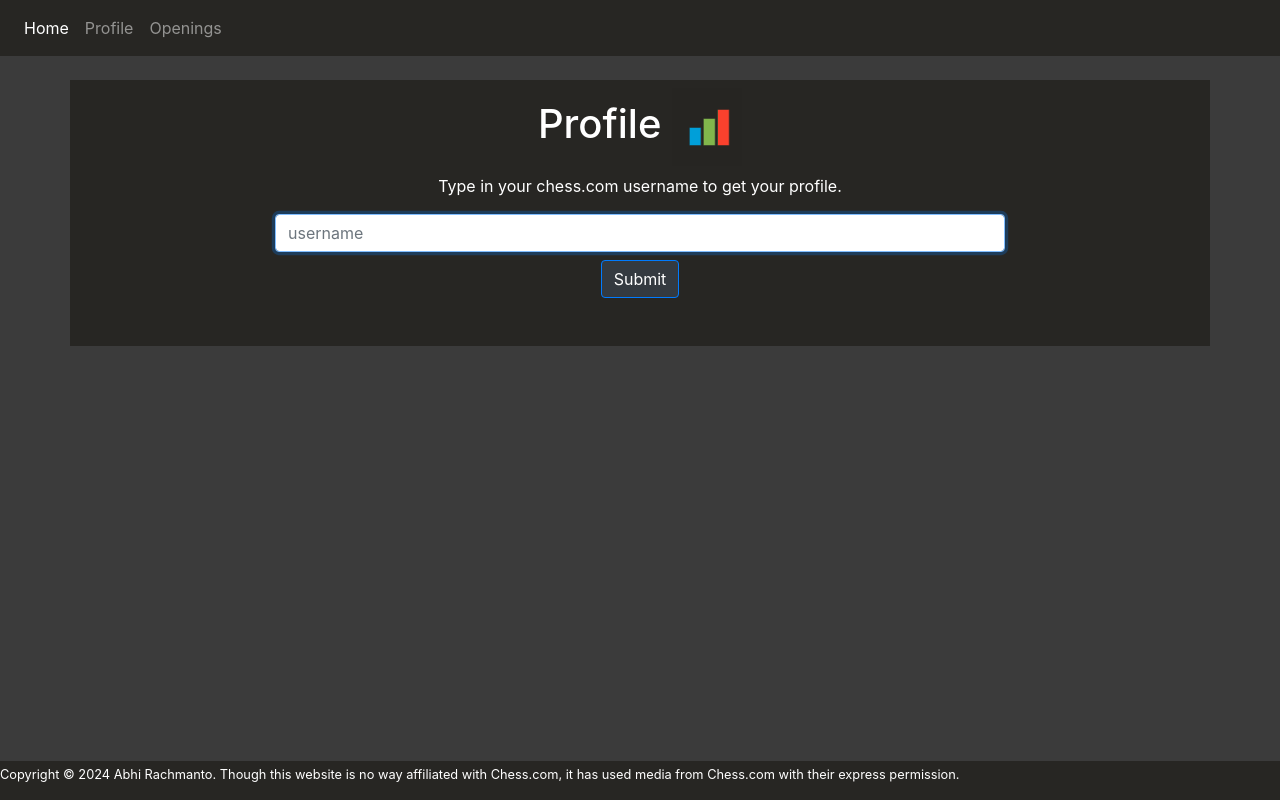
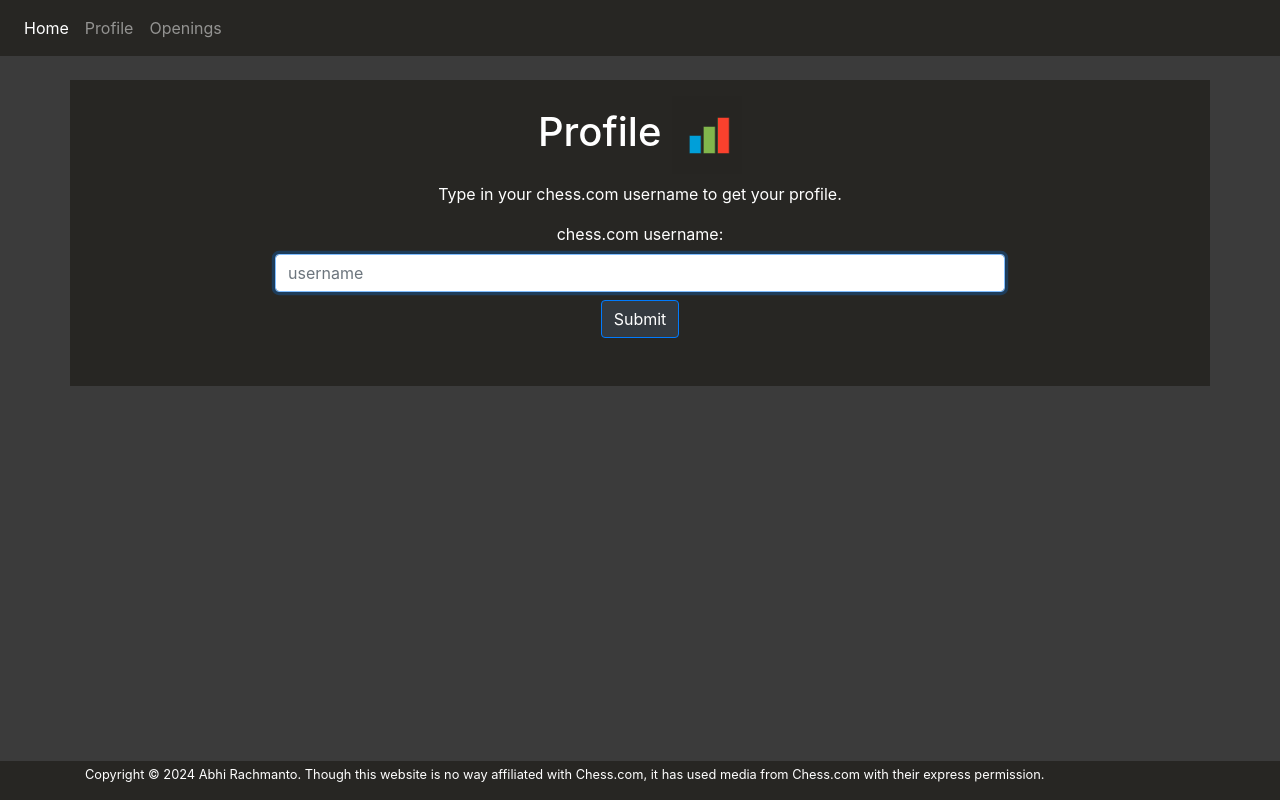
Before and after one commit to AbeeAnimations/chess_in_review, a Django app: page /profile in a window 1280 px wide. Run offline with Django 5.2, Linux system fonts and the light colour scheme; parts of the project's set-up code (start-up, migrations or seed data) failed here and were passed over; some libraries are stand-ins or nearby versions.

Commit message:
Added some accessibility stuff and comments to finish v2

```diff
--- a/chess_website/static/chess_website/css/styles.css
+++ b/chess_website/static/chess_website/css/styles.css
@@ -11,6 +11,8 @@
     font-size: 0.8em;
 }
 
-.margin {
-    margin-bottom: 10%;
+body {
+    display: flex;
+    flex-direction: column;
+    min-height: 100vh;
 }
--- a/chess_website/templates/chess_website/layouts.html
+++ b/chess_website/templates/chess_website/layouts.html
@@ -33,15 +33,16 @@
       </div>
     </nav>
 
-    <main class="margin">
+    <!--Main content and where the html will go for the other pages inheriting from this page-->
+    <main>
       {% block body %}
       {% endblock %}
     </main>
 
-    <footer class="foreground pt-1 fixed-bottom">
-      <div class="">
-        <div class="">
-          <div class="">
+    <footer class="foreground pt-1 mt-auto">
+      <div class="container">
+        <div class="row justify-content-center">
+          <div class="col-md-12">
             <p class="text-sm">Copyright © 2024 Abhi Rachmanto. Though this website is no way affiliated with Chess.com, it has used media from Chess.com with their express permission.</p>
           </div>
         </div>
--- a/chess_website/templates/chess_website/profile.html
+++ b/chess_website/templates/chess_website/profile.html
@@ -5,12 +5,12 @@
 {% block body %}
 
 <div class="container foreground mt-4 text-lg">
-  <!--Title -->
+  <!--Heading and form-->
  <div class="row justify-content-center">
     <div class="col-md-8">
       <div class="heading text-center">
-        <h1>{{error}}</h1>
-        <h1>Profile <img src="{% static 'chess_website/images/profile_icon.png'  %}" alt="profile icon" class="img-fluid"></h1>
+        <p>{{error}}</p>
+        <h1>Profile <img src="{% static 'chess_website/images/profile_icon.png'  %}" alt="" class="img-fluid"></h1>
       </div>
 
       <div class="text-center">
@@ -20,37 +20,39 @@
       <div class="text-center">
         <form action="/profile" method="POST">
           {% csrf_token %}
-          <input name="name" autofocus="true" class="form-control" placeholder="username">
+          <label for="profile-form">chess.com username:</label>
+          <input name="name" autofocus="true" class="form-control" placeholder="username" id="profile-form">
           <button class="btn btn-primary mt-2 bg-dark pull-right">Submit</button>
         </form>
       </div>
     </div>
   </div>
 
-  <div class="pt-5 md-20">
+  <!--Actual information-->
+  <div class="pt-5 md-20 container">
     {% if year and country and name %}
-      <p class="text-center">Hello world, {{name}}! You started your journey on chess.com account on {{year}} and it seems you are from  {{country}}. Below are your ratings for blitz, rapid, and bullet. </p>
+      <p class="text-center">Hello world, {{ name }}! You started your journey on chess.com account on {{ year }} and it seems you are from  {{ country }}. Below are your ratings for blitz, rapid, and bullet. </p>
     {% endif %}
 
     <div class="row justify-content-center">
       {% for key, value in ratings.items %}
         <div class="col-md-4">
           {% if key == "Blitz" %}
-            <h3>{{key}}: {{value.0}}</h3>
-            <img src="{% static 'chess_website/images/blitz_icon.png'  %}" alt="blitz time control icon">
+            <h2>{{ key }}: {{ value.0 }}</h3>
+            <img src="{% static 'chess_website/images/blitz_icon.png'  %}" alt="" class="img-fluid">
           {% endif %}
 
           {% if key == "Rapid" %}
-            <h3>{{key}}: {{value.0}}</h3>
-            <img src="{% static 'chess_website/images/rapid_icon.png'  %}" alt="blitz time control icon">
+            <h2>{{key}}: {{value.0}}</h3>
+            <img src="{% static 'chess_website/images/rapid_icon.png'  %}" alt="" class="img-fluid">
           {% endif %}
 
           {% if key == "Bullet" %}
-            <h3>{{key}}: {{value.0}}</h3>
-            <img src="{% static 'chess_website/images/bullet_icon.png'  %}" alt="blitz time control icon">
+            <h2>{{ key }}: {{value.0}}</h3>
+            <img src="{% static 'chess_website/images/bullet_icon.png'  %}" alt="" class="img-fluid">
           {% endif %}
 
-          <p>For {{key}} you won {{value.1.0}}% of your games, lost {{value.1.1}}% of your games, and drew {{value.1.2}}% of your games.</p>
+          <p>For {{ key }} you won {{ value.1.0 }}% of your games, lost {{ value.1.1 }}% of your games, and drew {{ value.1.2 }}% of your games.</p>
         </div>
       {% endfor %}
     </div>
--- a/chess_website/views.py
+++ b/chess_website/views.py
@@ -1,7 +1,7 @@
 
 from django.shortcuts import render
 from django.http import HttpResponse
-from chess_website.utils.helpers import getProfile, getOpenings
+from chess_website.utils.helpers import get_profile, get_openings
 
 # Views
 def index(request):
@@ -10,7 +10,7 @@
 
 def profile(request):
     if request.POST.get('name'):
-        info = getProfile(request.POST.get("name"))
+        info = get_profile(request.POST.get("name"))
         if info:
             return render(request, 'chess_website/profile.html',
                       {'year': info['year'], 'country': info['country'], 'ratings':info['ratings'], 'name':info['name']})
@@ -22,7 +22,7 @@
 
 def openings(request):
     if request.POST.get('name'):
-        info = getOpenings(request.POST.get("name"))
+        info = get_openings(request.POST.get("name"))
         if info:
             return render(request, 'chess_website/openings.html',
                       {'top_5': info['top_5']})
```
Also changed, not shown: chess_website/templates/chess_website/openings.html (+7 -4 lines), chess_website/utils/helpers.py (+4 -2 lines).
